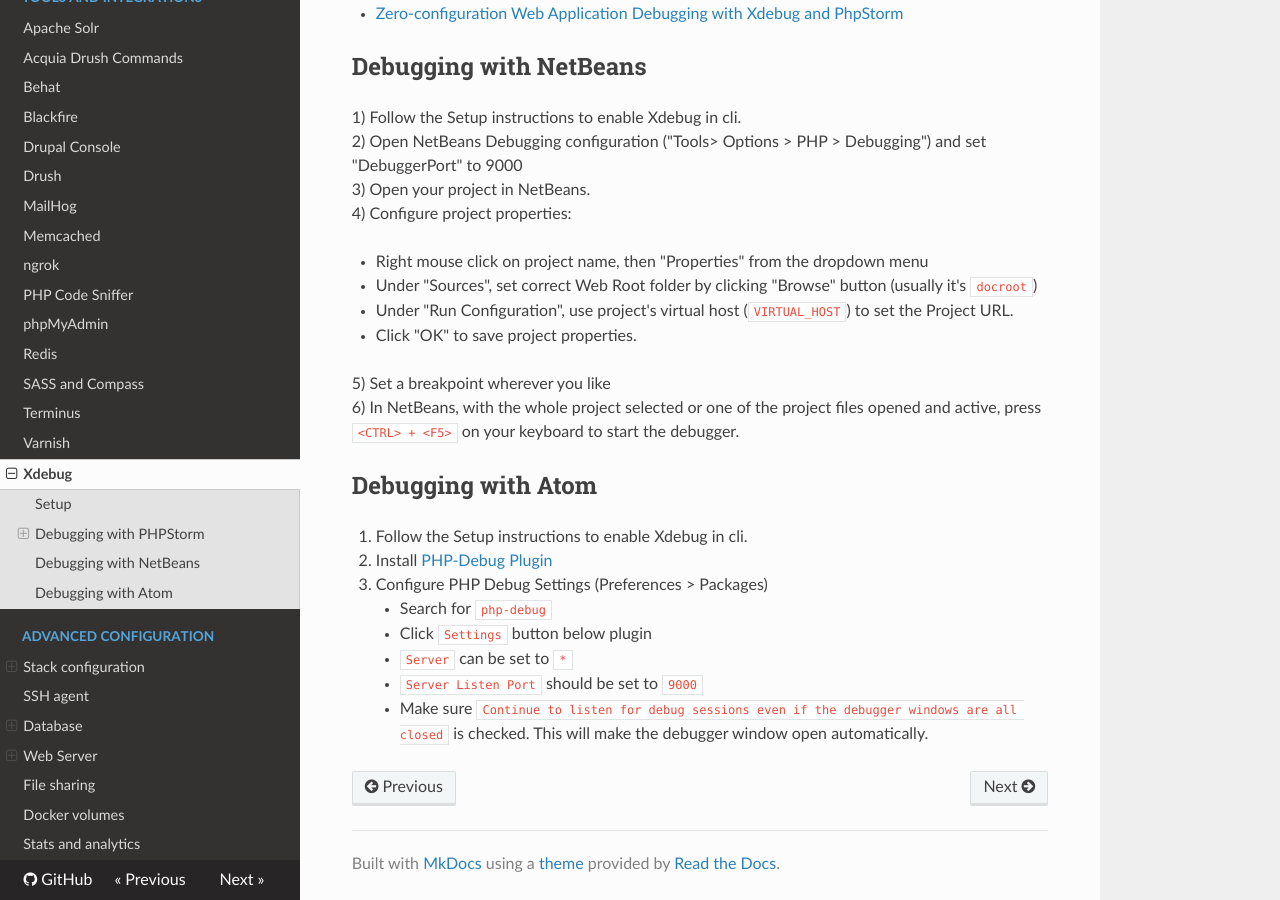
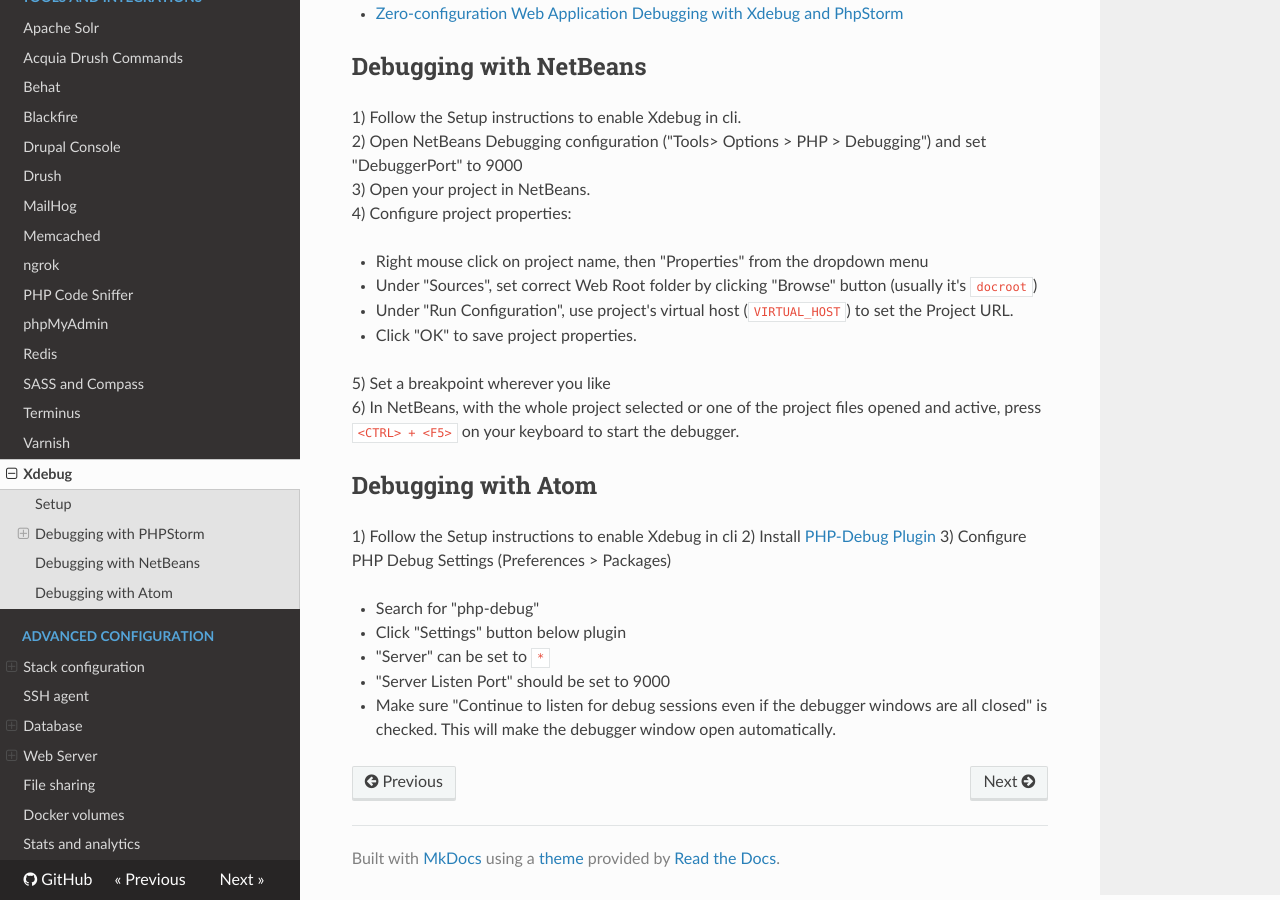
Before and after one commit to docksal/docksal, an MkDocs documentation site: the page built from docs/tools/xdebug.md, in a window 1280 px wide and 900 px high, scrolled down 4351 px. Built offline with MkDocs 1.6.1, drawn with Linux system fonts in a browser that asks for light colours; nearby versions of some CDN libraries; old or Windows-style settings are respelled for this version of MkDocs.

Commit message:
Set section styling to the same as the other sections on the page

```diff
--- a/docs/tools/xdebug.md
+++ b/docs/tools/xdebug.md
@@ -113,11 +113,12 @@ For example you can run drush command: `fin drush fra -y` and debug this drush c
 
 ## Debugging with Atom
 
-1. Follow the Setup instructions to enable Xdebug in cli.
-2. Install [PHP-Debug Plugin](https://atom.io/packages/php-debug)
-3. Configure PHP Debug Settings (Preferences > Packages)
-    - Search for `php-debug`
-    - Click `Settings` button below plugin
-    - `Server` can be set to `*`
-    - `Server Listen Port` should be set to `9000`
-    - Make sure `Continue to listen for debug sessions even if the debugger windows are all closed` is checked. This will make the debugger window open automatically.
+1) Follow the Setup instructions to enable Xdebug in cli
+2) Install [PHP-Debug Plugin](https://atom.io/packages/php-debug)
+3) Configure PHP Debug Settings (Preferences > Packages)
+
+- Search for "php-debug"
+- Click "Settings" button below plugin
+- "Server" can be set to `*`
+- "Server Listen Port" should be set to 9000
+- Make sure "Continue to listen for debug sessions even if the debugger windows are all closed" is checked. This will make the debugger window open automatically.
```
